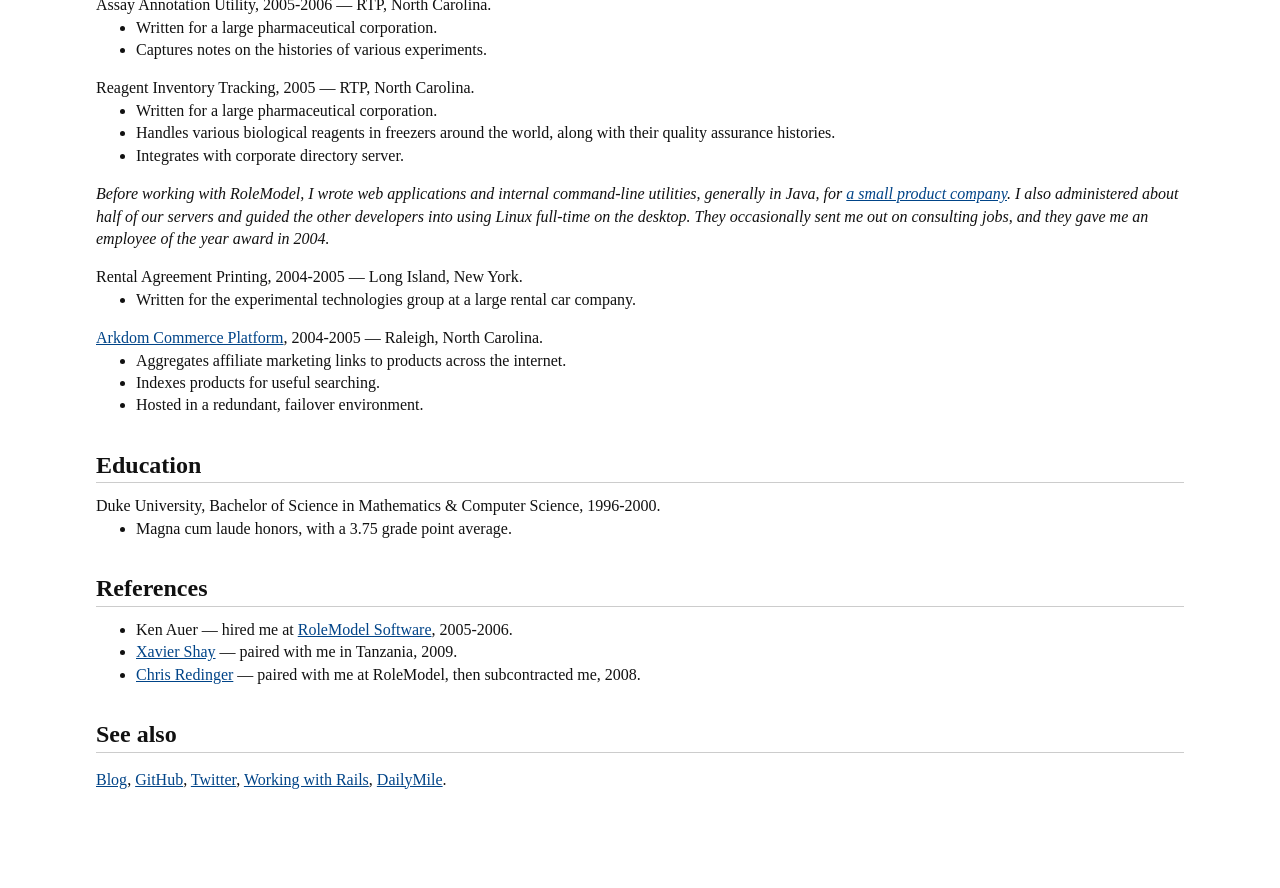
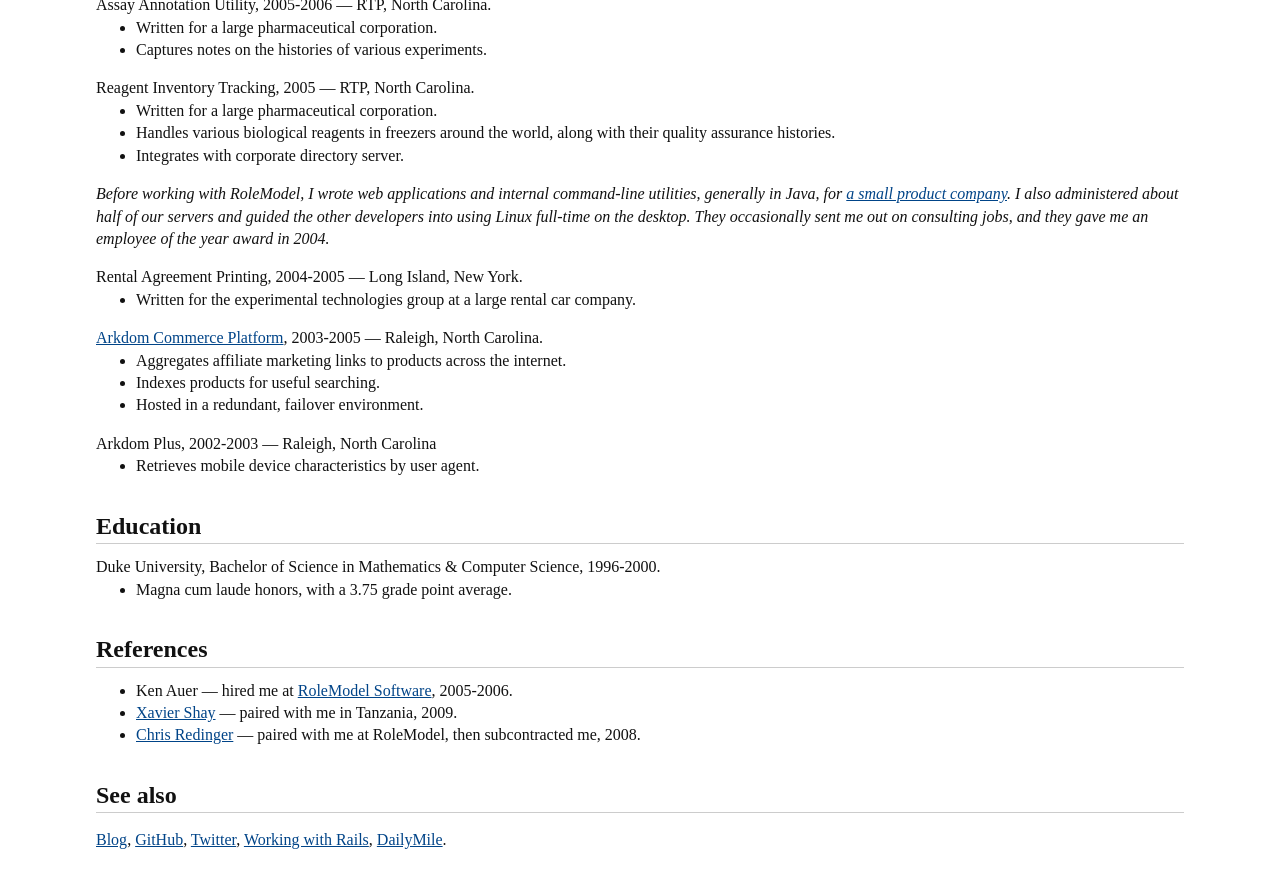
Before and after one commit to matthewtodd/matthewtodd.github.io, a Jekyll site: the page resume.html, which Jekyll copies as it is, in a window 1280 px wide and 900 px high, scrolled down 1731 px. Shown: the top 888 px of the window. Built offline with Jekyll 4.4.1, drawn with Linux system fonts in a browser that asks for light colours; before the commit the page ends 2570 px from its top, so only the background shows below that.

```diff
--- a/resume.html
+++ b/resume.html
@@ -276,11 +276,18 @@
       </section>
 
       <section>
-        <h1><a href="http://www.arkdom.com/arkdom/services1.html">Arkdom Commerce Platform</a>, 2004-2005 &mdash; Raleigh, North Carolina.</h1>
+        <h1><a href="http://www.arkdom.com/arkdom/services1.html">Arkdom Commerce Platform</a>, 2003-2005 &mdash; Raleigh, North Carolina.</h1>
         <ul>
           <li>Aggregates affiliate marketing links to products across the internet.</li>
           <li>Indexes products for useful searching.</li>
           <li>Hosted in a redundant, failover environment.</li>
+        </ul>
+      </section>
+
+      <section>
+        <h1>Arkdom Plus, 2002-2003 &mdash; Raleigh, North Carolina</h1>
+        <ul>
+          <li>Retrieves mobile device characteristics by user agent.</li>
         </ul>
       </section>
     </section>
```
